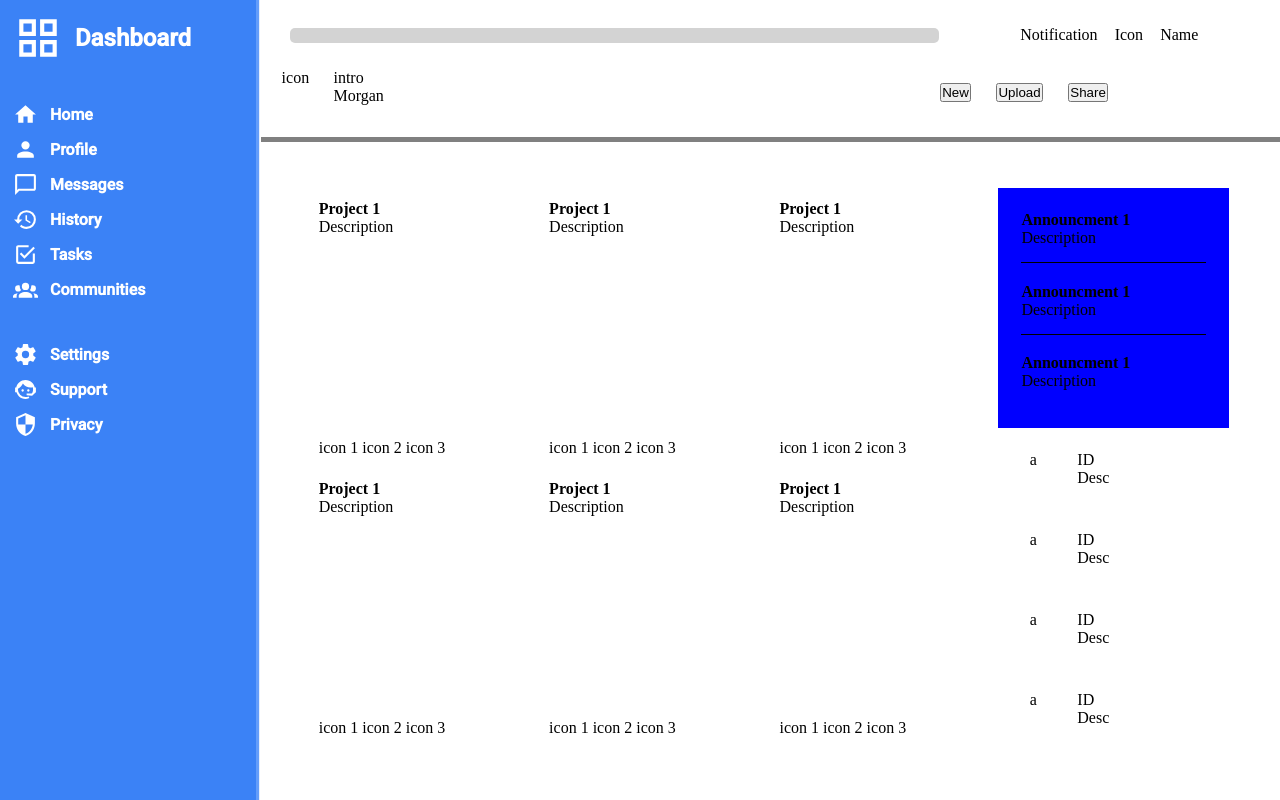
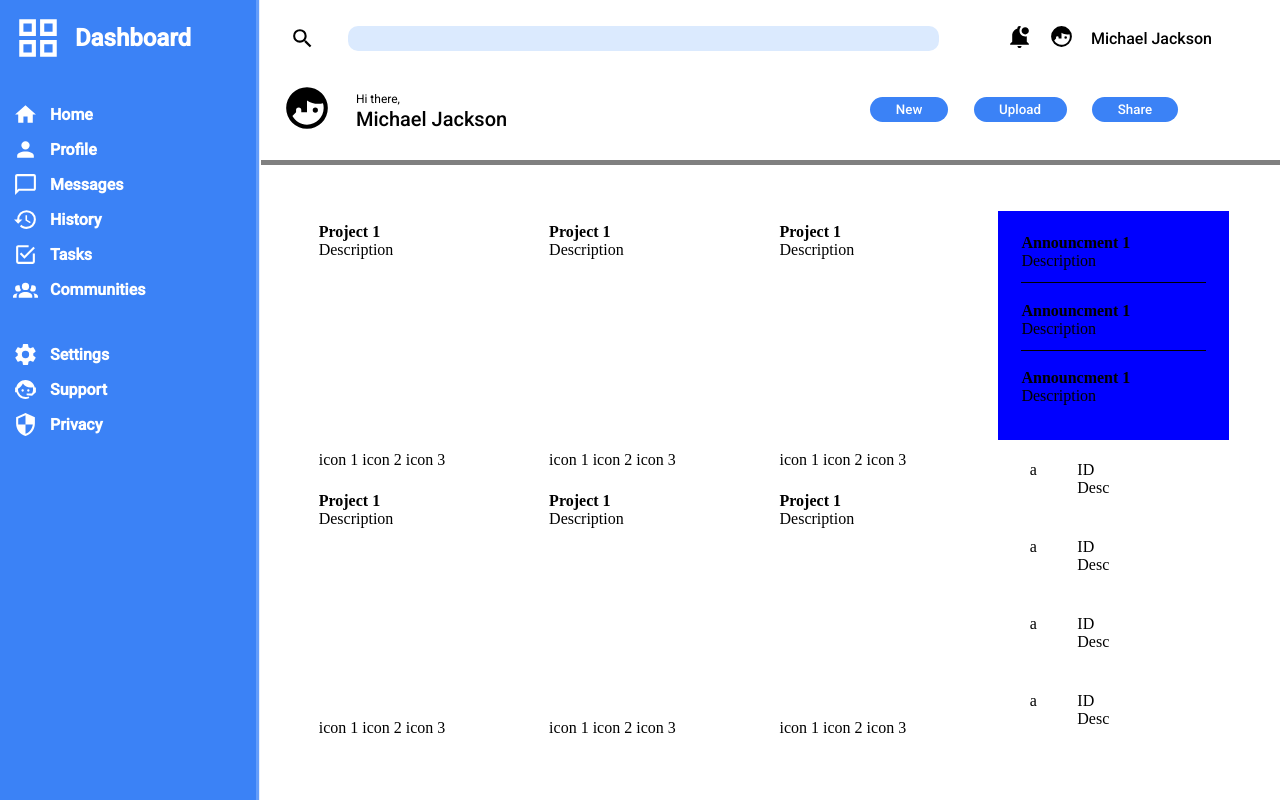
Before and after one commit to d3m04517/Admin-Dashboard, a plain HTML site: page index.html in a window 1280 px wide. Drawn offline with Linux system fonts and the light colour scheme.

Commit message:
Header font and styling

```diff
--- a/index.html
+++ b/index.html
@@ -11,25 +11,25 @@
         <div class="header">
             <div class="header-top">
                 <div class="searchbar">
-                    <input type="search" id="dashboard-search">
+                    <svg class="header-icon" fill="black" xmlns="http://www.w3.org/2000/svg" viewBox="0 0 24 24"><title>magnify</title><path d="M9.5,3A6.5,6.5 0 0,1 16,9.5C16,11.11 15.41,12.59 14.44,13.73L14.71,14H15.5L20.5,19L19,20.5L14,15.5V14.71L13.73,14.44C12.59,15.41 11.11,16 9.5,16A6.5,6.5 0 0,1 3,9.5A6.5,6.5 0 0,1 9.5,3M9.5,5C7,5 5,7 5,9.5C5,12 7,14 9.5,14C12,14 14,12 14,9.5C14,7 12,5 9.5,5Z" /></svg><input type="search" id="dashboard-search">
                 </div>
                 <div class="profile-nav">
                     <ul>
-                        <li>Notification</li>
-                        <li>Icon</li>
-                        <li>Name</li>
+                        <li><svg class="header-icon" xmlns="http://www.w3.org/2000/svg" viewBox="0 0 24 24"><title>bell-badge</title><path d="M21 6.5C21 8.43 19.43 10 17.5 10S14 8.43 14 6.5 15.57 3 17.5 3 21 4.57 21 6.5M19 11.79C18.5 11.92 18 12 17.5 12C14.47 12 12 9.53 12 6.5C12 5.03 12.58 3.7 13.5 2.71C13.15 2.28 12.61 2 12 2C10.9 2 10 2.9 10 4V4.29C7.03 5.17 5 7.9 5 11V17L3 19V20H21V19L19 17V11.79M12 23C13.11 23 14 22.11 14 21H10C10 22.11 10.9 23 12 23Z" /></svg></li>
+                        <li><svg class="header-icon" xmlns="http://www.w3.org/2000/svg" viewBox="0 0 24 24"><title>face-man-profile</title><path d="M12,2A10,10 0 0,0 2,12A10,10 0 0,0 12,22A10,10 0 0,0 22,12A10,10 0 0,0 12,2M12,8.39C13.57,9.4 15.42,10 17.42,10C18.2,10 18.95,9.91 19.67,9.74C19.88,10.45 20,11.21 20,12C20,16.41 16.41,20 12,20C9,20 6.39,18.34 5,15.89L6.75,14V13A1.25,1.25 0 0,1 8,11.75A1.25,1.25 0 0,1 9.25,13V14H12M16,11.75A1.25,1.25 0 0,0 14.75,13A1.25,1.25 0 0,0 16,14.25A1.25,1.25 0 0,0 17.25,13A1.25,1.25 0 0,0 16,11.75Z" /></svg></li>
+                        <li>Michael Jackson</li>
                     </ul>
                 </div>
             </div>
             <div class="header-bottom">
                 <div class="header-intro">
-                    <div class="intro-icon">icon</div>
-                    <div class="intro">intro<br/>Morgan</div>
+                    <div class="intro-icon"><svg class="header-bottom-icon" xmlns="http://www.w3.org/2000/svg" viewBox="0 0 24 24"><title>face-man-profile</title><path d="M12,2A10,10 0 0,0 2,12A10,10 0 0,0 12,22A10,10 0 0,0 22,12A10,10 0 0,0 12,2M12,8.39C13.57,9.4 15.42,10 17.42,10C18.2,10 18.95,9.91 19.67,9.74C19.88,10.45 20,11.21 20,12C20,16.41 16.41,20 12,20C9,20 6.39,18.34 5,15.89L6.75,14V13A1.25,1.25 0 0,1 8,11.75A1.25,1.25 0 0,1 9.25,13V14H12M16,11.75A1.25,1.25 0 0,0 14.75,13A1.25,1.25 0 0,0 16,14.25A1.25,1.25 0 0,0 17.25,13A1.25,1.25 0 0,0 16,11.75Z" /></svg></div>
+                    <div class="intro"><span class="name-small">Hi there,</span><br/><span class="name-large">Michael Jackson</span></div>
                 </div>
                 <div class="header-buttons">
-                    <input type="button" value="New">
-                    <input type="button" value="Upload">
-                    <input type="button" value="Share">
+                    <input class="header-button" type="button" value="New">
+                    <input class="header-button" type="button" value="Upload">
+                    <input class="header-button" type="button" value="Share">
                 </div>
             </div>
         </div>
--- a/style.css
+++ b/style.css
@@ -1,5 +1,12 @@
 
   @import url('https://fonts.googleapis.com/css2?family=Roboto:wght@400;500&family=Special+Elite&display=swap');
+
+:root {
+    --large-text: 20px;
+    --small-text: 12px;
+    --theme-color: #3b82f6;
+    --theme-font: 'Roboto', 'Sans-Serif';
+}
 
 * {
     padding: 0;
@@ -30,11 +37,12 @@ body {
 .icon {
     width: 25px;
     height: 25px;
+    fill: white;
 }
 
 .sidebar {
     color: white;
-    background-color: #3b82f6;
+    background-color: var(--theme-color);
     grid-row: 1 / 6;
     padding-left: 5%;
     padding-top: 5%;
@@ -42,7 +50,7 @@ body {
     flex-direction: column;
     gap: 5%;
     box-shadow: 1px 2px 1px 2px #649dfa;
-    font-family: 'Roboto', 'Sans-Serif';
+    font-family: var(--theme-font);
     font-weight: 600;
 }
 
@@ -75,11 +83,14 @@ body {
     object-fit: contain;
 }
 
-path {
-    fill: white;
-}
 
 /* Header */
+
+.header-icon {
+    fill: black;
+    height: 25px;
+    width: 25px;
+}
 
 .header {
     grid-column: 2 / 5;
@@ -106,17 +117,29 @@ path {
 }
 
 .searchbar input {
-    border-radius: 5px;
+    border-radius: 10px;
     border: none;
-    background-color: lightgray;
+    background-color: #dbeafe;
     flex-grow: 1;
+    padding-left: 5%;
+    padding-right: 5%;
+}
+
+.searchbar input:focus {
+    outline: none;
 }
 
 .profile-nav ul{
     display: flex;
     flex-direction: row;
     justify-content: center;
+    align-items: center;
     gap: 5%;
+}
+
+.profile-nav li:nth-child(-n+3) {
+    font-family: var(--theme-font);
+    font-weight: 500;
 }
 
 .header-bottom {
@@ -125,10 +148,18 @@ path {
     grid-template-columns: 1fr 1fr;
 }
 
+.header-bottom-icon {
+    width: 50px;
+    height: 50px;
+    fill: black;
+}
+
 .header-intro {
     display: flex;
     gap: 5%;
     padding-left: 5%;
+    align-items: center;
+    font-family: var(--theme-font);
 }
 
 .header-buttons {
@@ -137,6 +168,27 @@ align-items: center;
 justify-content: center;
 gap: 5%;
 }
+
+.header-button {
+    padding: 1% 5% 1% 5%;
+    border: none;
+    border-radius: 15px;
+    background-color: var(--theme-color);
+    color: white;
+    font-family:  var(--theme-font);
+    font-weight: 500;
+}
+
+.name-small {
+    font-size: var(--small-text);
+}
+
+.name-large {
+    font-size: var(--large-text);
+    font-weight: 500;
+}
+
+/* Main */
 
 .main {
     grid-column: 2 / 5;
```
